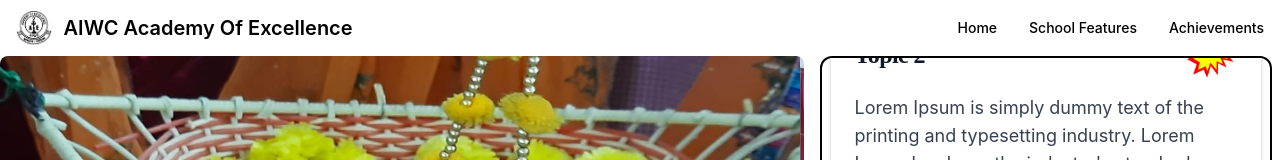
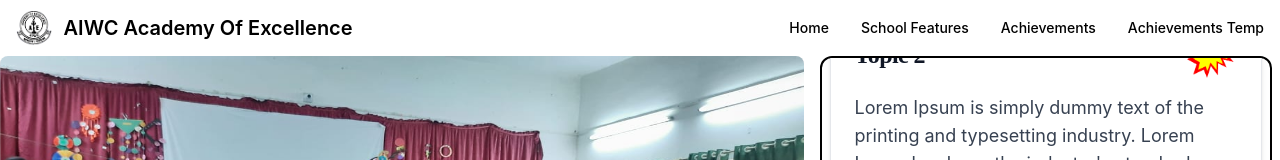
Before and after one commit to Kripton0810/aiwc_repo, a React (Create React App) app: page / in a window 1280 px wide. Shown: the top 160 px of the page. Built offline with nearby package versions, Linux system fonts and the light colour scheme; no server answers; a web font is replaced by a local one.

Commit message:
tempRevert

```diff
--- a/src/components/navbar.jsx
+++ b/src/components/navbar.jsx
@@ -22,6 +22,9 @@ function NavBar() {
         <Link to="/achievements" className="hover:text-blue-500">
           Achievements
         </Link>
+        <Link to="/achievements" className="hover:text-blue-500">
+          Achievements Temp
+        </Link>
       </Navbar.Collapse>
     </Navbar>
   )
```
